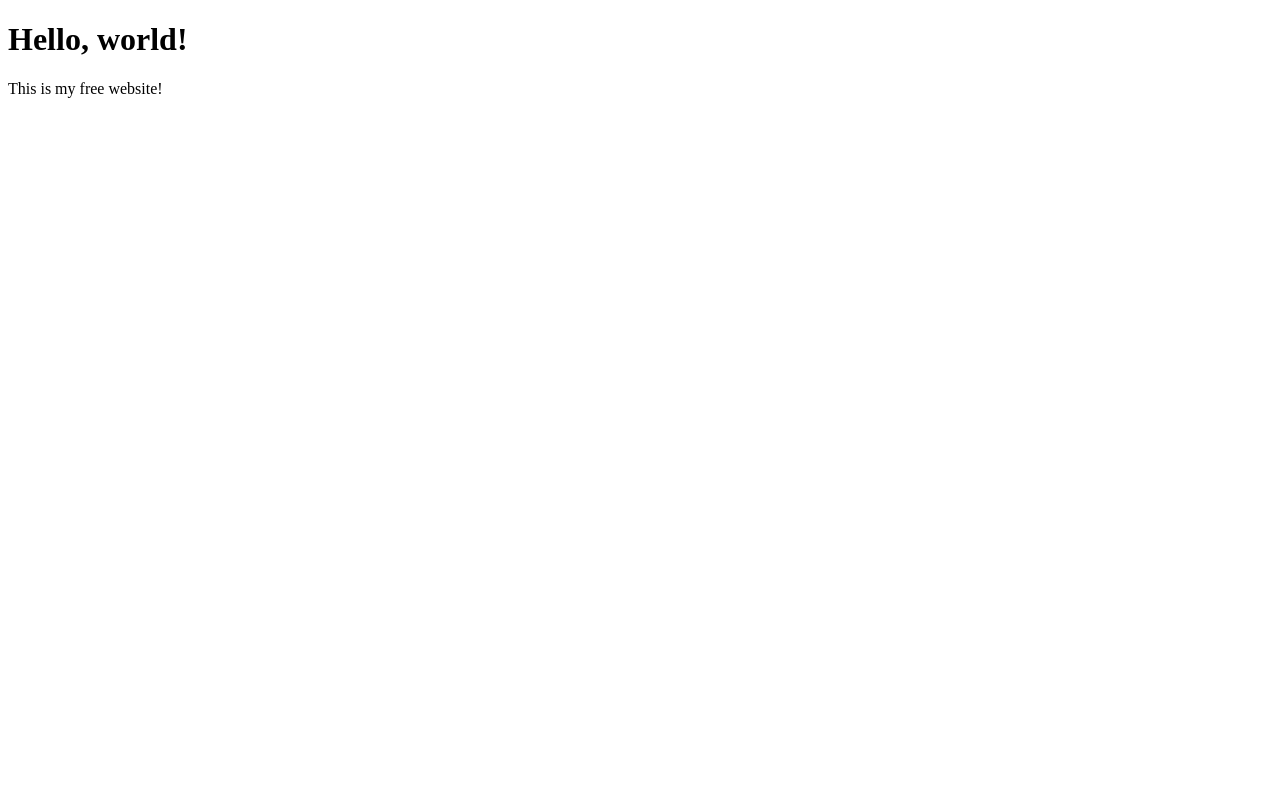
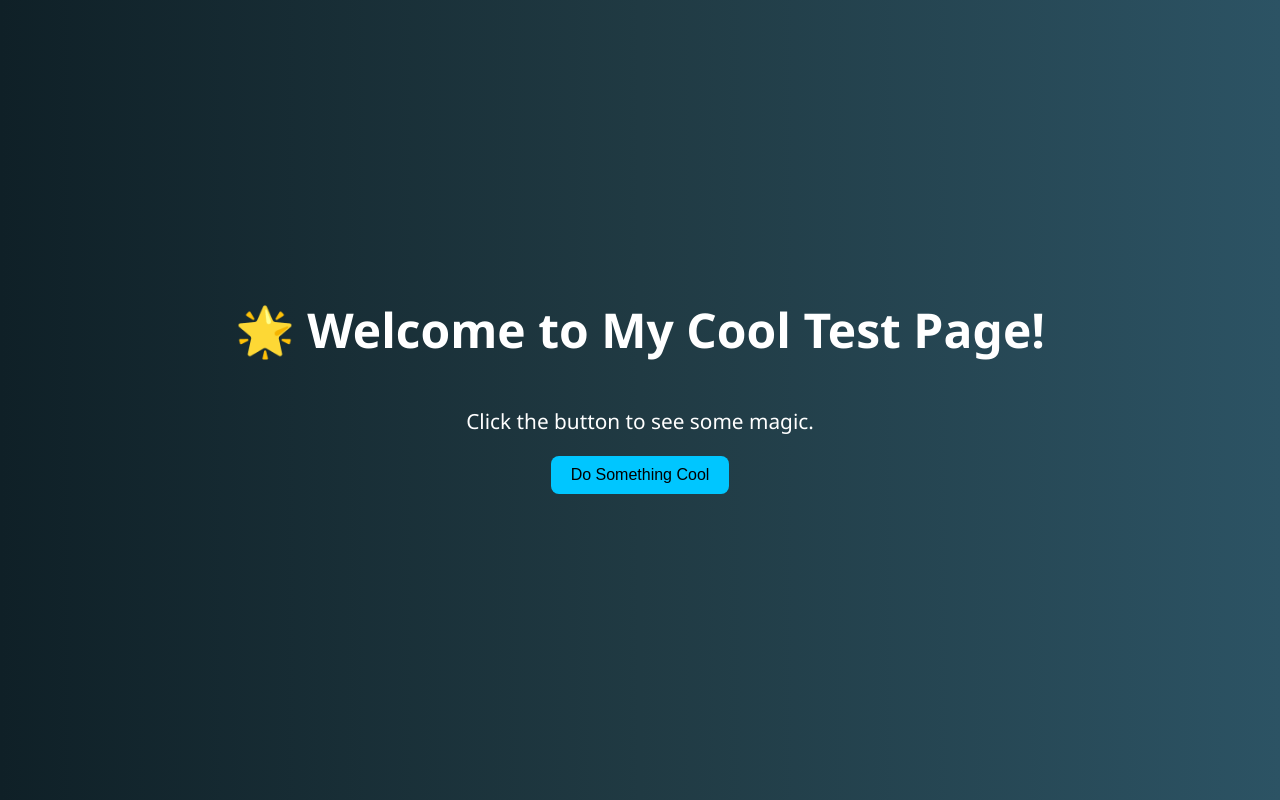
Before and after one commit to Ju-JuCode/quickweb, a plain HTML site: page index.html in a window 1280 px wide. Drawn offline with Linux system fonts and the light colour scheme.

Commit message:
Update index.html

```diff
--- a/index.html
+++ b/index.html
@@ -1,11 +1,73 @@
-<!-- index.html -->
 <!DOCTYPE html>
-<html>
+<html lang="en">
 <head>
-  <title>My Free Website</title>
+  <meta charset="UTF-8">
+  <title>Cool Test Page</title>
+  <style>
+    body {
+      background: linear-gradient(to right, #0f2027, #203a43, #2c5364);
+      color: #fff;
+      font-family: 'Segoe UI', Tahoma, Geneva, Verdana, sans-serif;
+      display: flex;
+      flex-direction: column;
+      align-items: center;
+      justify-content: center;
+      height: 100vh;
+      margin: 0;
+    }
+
+    h1 {
+      font-size: 3rem;
+      margin-bottom: 0.5em;
+    }
+
+    p {
+      font-size: 1.3rem;
+      margin-bottom: 1em;
+    }
+
+    button {
+      padding: 10px 20px;
+      font-size: 1rem;
+      border: none;
+      border-radius: 8px;
+      background-color: #00c6ff;
+      color: #000;
+      cursor: pointer;
+      transition: 0.3s ease;
+    }
+
+    button:hover {
+      background-color: #0072ff;
+      color: #fff;
+    }
+
+    #message {
+      margin-top: 1em;
+      font-style: italic;
+    }
+  </style>
 </head>
 <body>
-  <h1>Hello, world!</h1>
-  <p>This is my free website!</p>
+
+  <h1>🌟 Welcome to My Cool Test Page!</h1>
+  <p>Click the button to see some magic.</p>
+  <button onclick="showMessage()">Do Something Cool</button>
+  <p id="message"></p>
+
+  <script>
+    function showMessage() {
+      const messages = [
+        "🚀 You just launched some JavaScript!",
+        "🎉 Wow, this button really works!",
+        "😎 You're doing great!",
+        "✨ Magic just happened!",
+        "🔥 Keep experimenting!"
+      ];
+      const randomMessage = messages[Math.floor(Math.random() * messages.length)];
+      document.getElementById('message').textContent = randomMessage;
+    }
+  </script>
+
 </body>
 </html>
```
